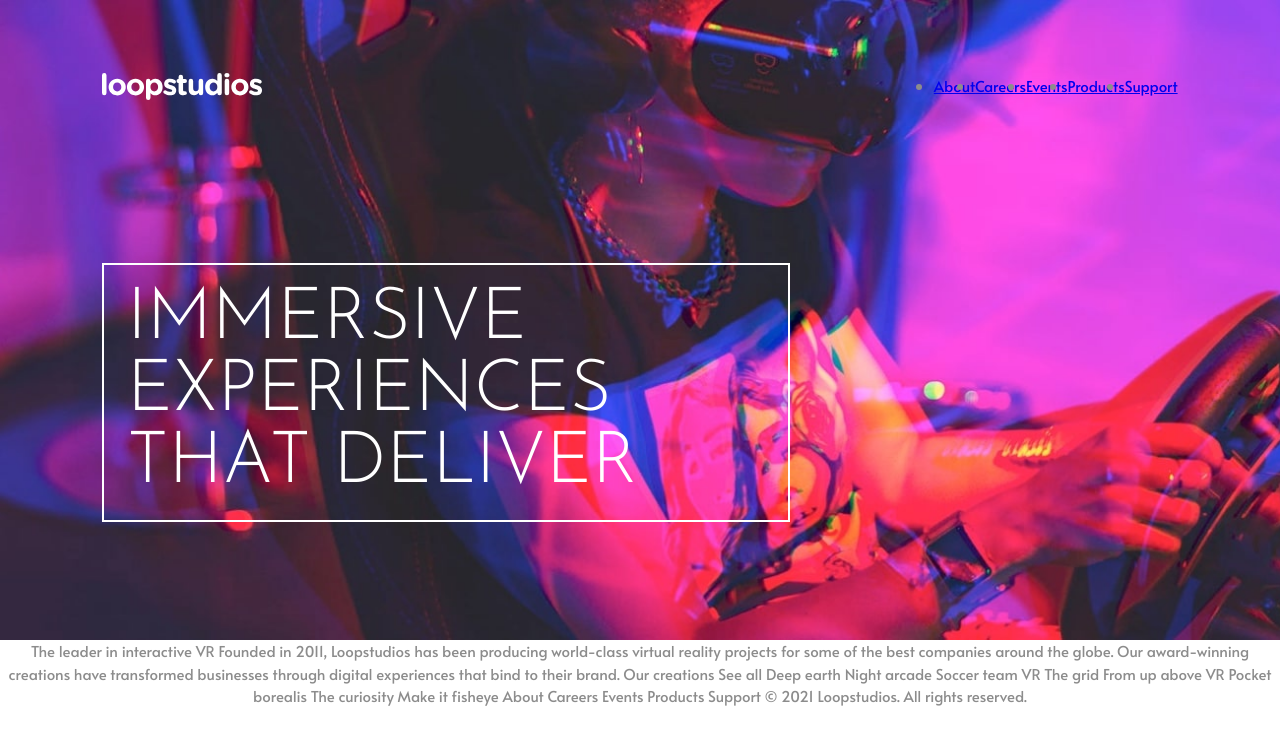
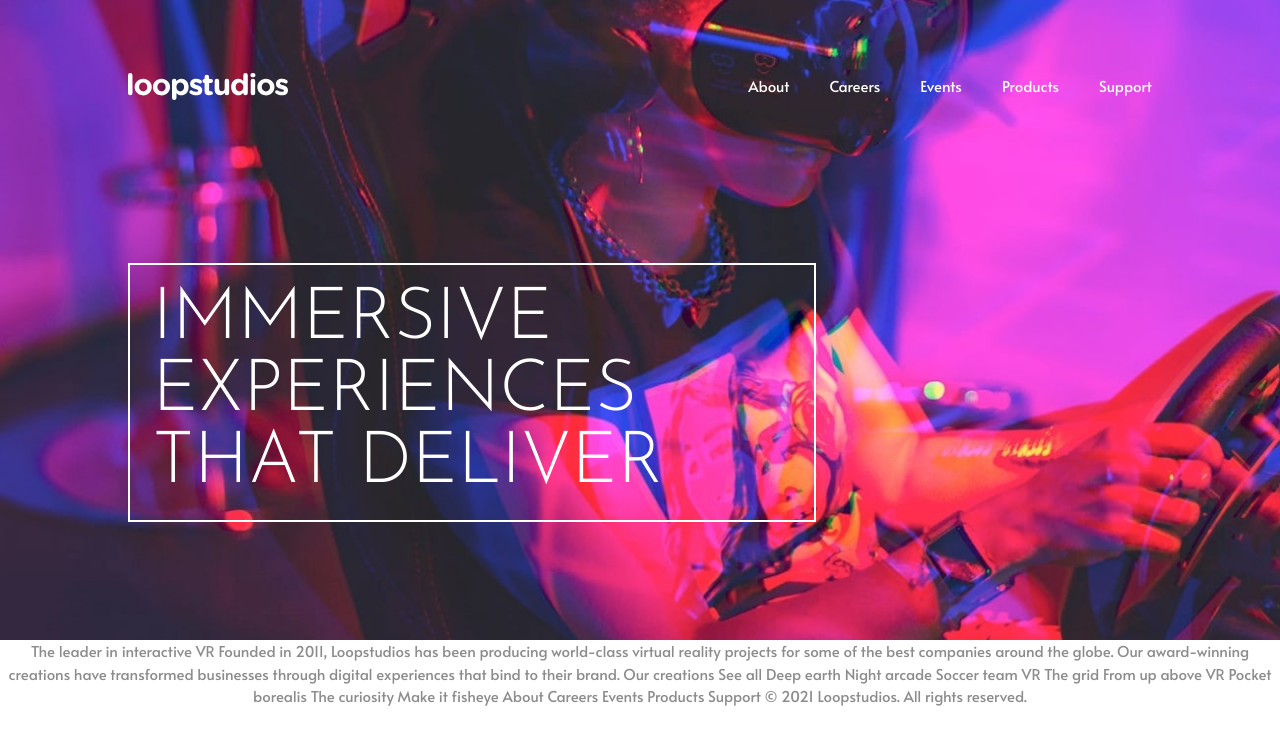
Before and after one commit to Paul-HenryN/fem-loopstudios-landing-page, a website: page index.html in a window 1280 px wide. Drawn offline with Linux system fonts and the light colour scheme.

Commit message:
menu styles

```diff
--- a/index.html
+++ b/index.html
@@ -41,12 +41,12 @@
           />
         </a>
 
-        <ul class="menu nav__menu">
-          <li class="menu__item"><a href="#">About</a></li>
-          <li class="menu__item"><a href="#">Careers</a></li>
-          <li class="menu__item"><a href="#">Events</a></li>
-          <li class="menu__item"><a href="#">Products</a></li>
-          <li class="menu__item"><a href="#">Support</a></li>
+        <ul role="list" class="menu nav__menu">
+          <li class="menu__item"><a href="#" class="menu__link">About</a></li>
+          <li class="menu__item"><a href="#" class="menu__link">Careers</a></li>
+          <li class="menu__item"><a href="#" class="menu__link">Events</a></li>
+          <li class="menu__item"><a href="#" class="menu__link">Products</a></li>
+          <li class="menu__item"><a href="#" class="menu__link">Support</a></li>
         </ul>
 
         <button type="button" class="nav__menu-toggle">
--- a/src/scss/block/_all.scss
+++ b/src/scss/block/_all.scss
@@ -1,3 +1,4 @@
 @use "./header";
+@use "./menu";
 @use "./nav";
 @use "./card";
--- /dev/null
+++ b/src/scss/block/_menu.scss
@@ -0,0 +1,21 @@
+@use "../abstracts/variables" as var;
+@use "../abstracts/mixins" as mix;
+
+.menu {
+    @include mix.flexRow(center, center);
+    column-gap: 40px;
+
+    @at-root .menu__item {
+        color: var.$clr-primary-light;
+    }
+
+    @at-root .menu__link,
+    .menu__link:link,
+    .menu__link:visited,
+    .menu__link:hover,
+    .menu__link:focus,
+    .menu__link:active {
+        color: var.$clr-primary-light;
+        text-decoration: none;
+    }
+}
--- a/src/scss/state/_header.scss
+++ b/src/scss/state/_header.scss
@@ -5,7 +5,7 @@
         background-image: url("../../../images/desktop/image-hero.jpg");
         align-items: flex-start;
 
-        padding: 4em 8%;
+        padding: 4em 10%;
 
         @at-root .header__card {
             max-width: 43rem;
```
Also changed, not shown: public/css/main.css, 1 other file.
